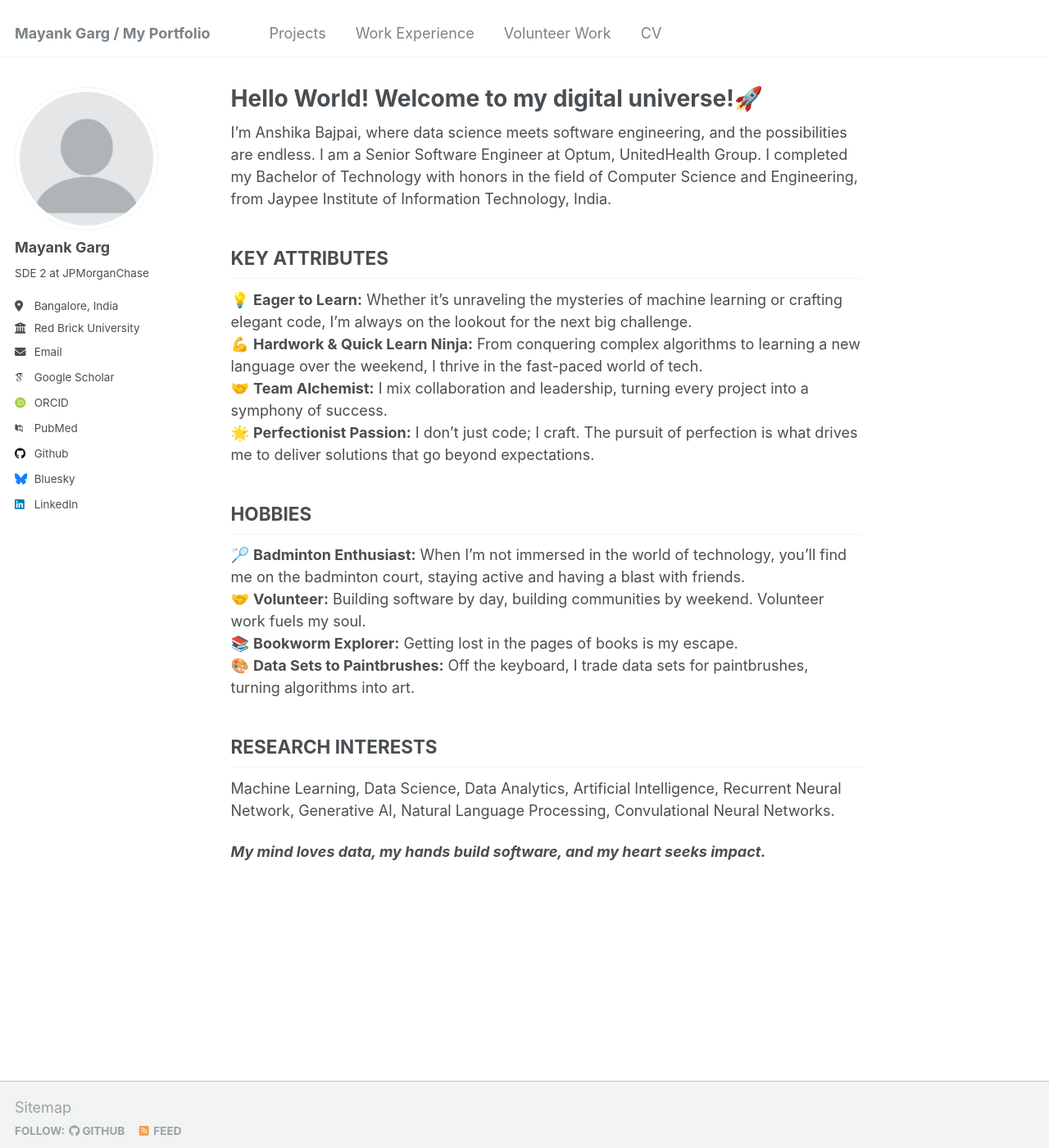
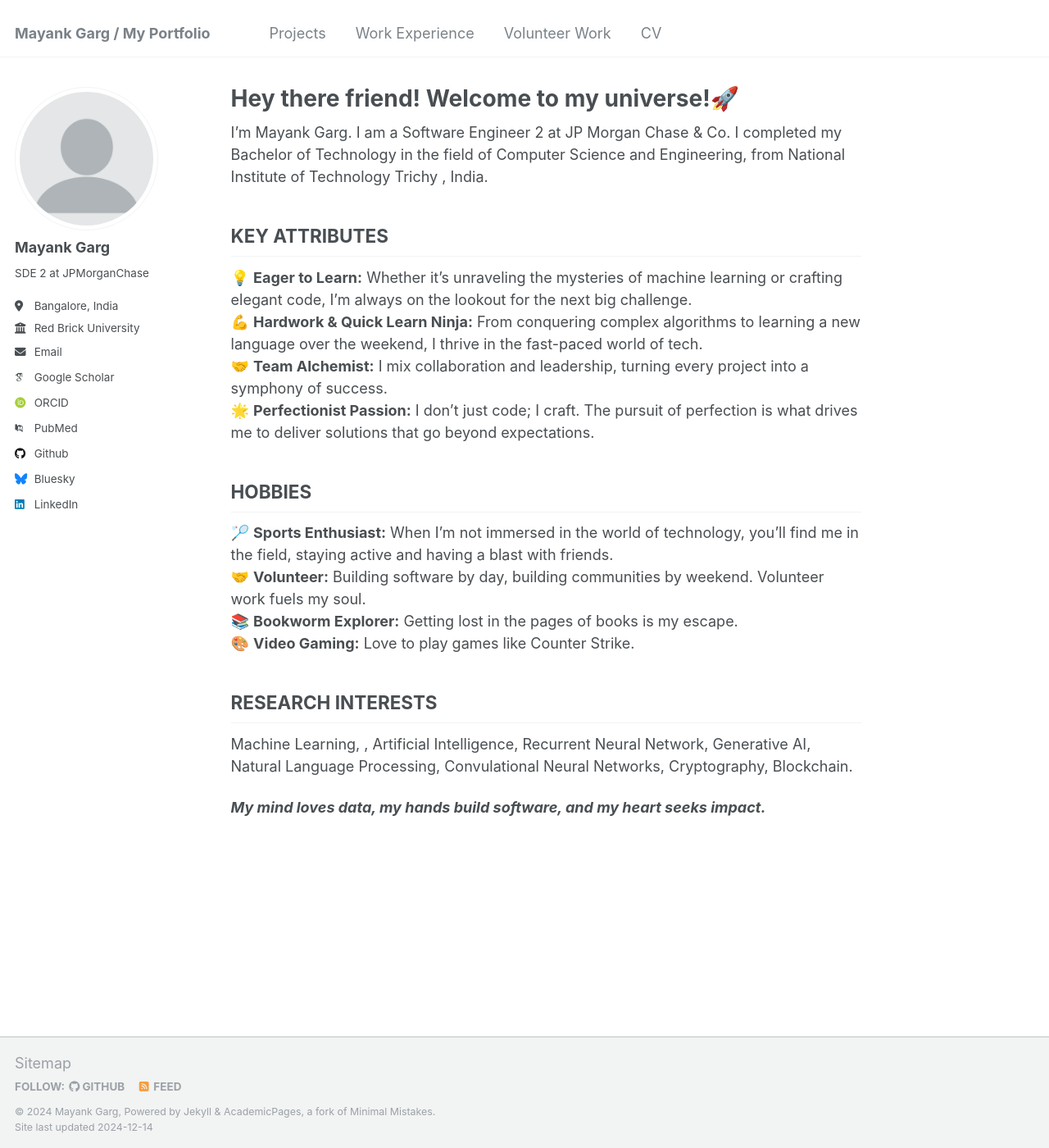
Before and after one commit to mayankgrg/mayankgrg.github.io, a Jekyll site: the page built from _pages/about.md, in a window 1280 px wide and 1400 px high. Shown: the whole window at 82% size. Built offline with Jekyll 4.4.1, drawn with Linux system fonts in a browser that asks for light colours; some web fonts are replaced.

Commit message:
Update about.md

```diff
--- a/_pages/about.md
+++ b/_pages/about.md
@@ -1,6 +1,6 @@
 ---
 permalink: /
-title: "Hello World! Welcome to my digital universe!🚀"
+title: "Hey there friend! Welcome to my universe!🚀"
 excerpt: "About me"
 author_profile: true
 redirect_from:
@@ -8,7 +8,7 @@
   - /about.html
 ---
 
-I'm Anshika Bajpai, where data science meets software engineering, and the possibilities are endless. I am a Senior Software Engineer at Optum, UnitedHealth Group. I completed my Bachelor of Technology with honors in the field of Computer Science and Engineering, from Jaypee Institute of Information Technology, India.
+I'm Mayank Garg. I am a Software Engineer 2 at JP Morgan Chase & Co. I completed my Bachelor of Technology in the field of Computer Science and Engineering, from National Institute of Technology Trichy , India.
 
 
 KEY ATTRIBUTES
@@ -20,15 +20,15 @@
 
 HOBBIES
 ----------
-🏸 **Badminton Enthusiast:** When I'm not immersed in the world of technology, you'll find me on the badminton court, staying active and having a blast with friends. <br>
+🏸 **Sports Enthusiast:** When I'm not immersed in the world of technology, you'll find me in the field, staying active and having a blast with friends. <br>
 🤝 **Volunteer:** Building software by day, building communities by weekend. Volunteer work fuels my soul. <br>
 📚 **Bookworm Explorer:** Getting lost in the pages of books is my escape.<br>
-🎨 **Data Sets to Paintbrushes:** Off the keyboard, I trade data sets for paintbrushes, turning algorithms into art.<br>
+🎨 **Video Gaming:** Love to play games like Counter Strike.<br>
 
 
 RESEARCH INTERESTS
 --------
-Machine Learning, Data Science, Data Analytics, Artificial Intelligence, Recurrent Neural Network, Generative AI, Natural Language Processing, Convulational Neural Networks.
+Machine Learning, , Artificial Intelligence, Recurrent Neural Network, Generative AI, Natural Language Processing, Convulational Neural Networks, Cryptography, Blockchain.
 
 
 ***My mind loves data, my hands build software, and my heart seeks impact.***
```
